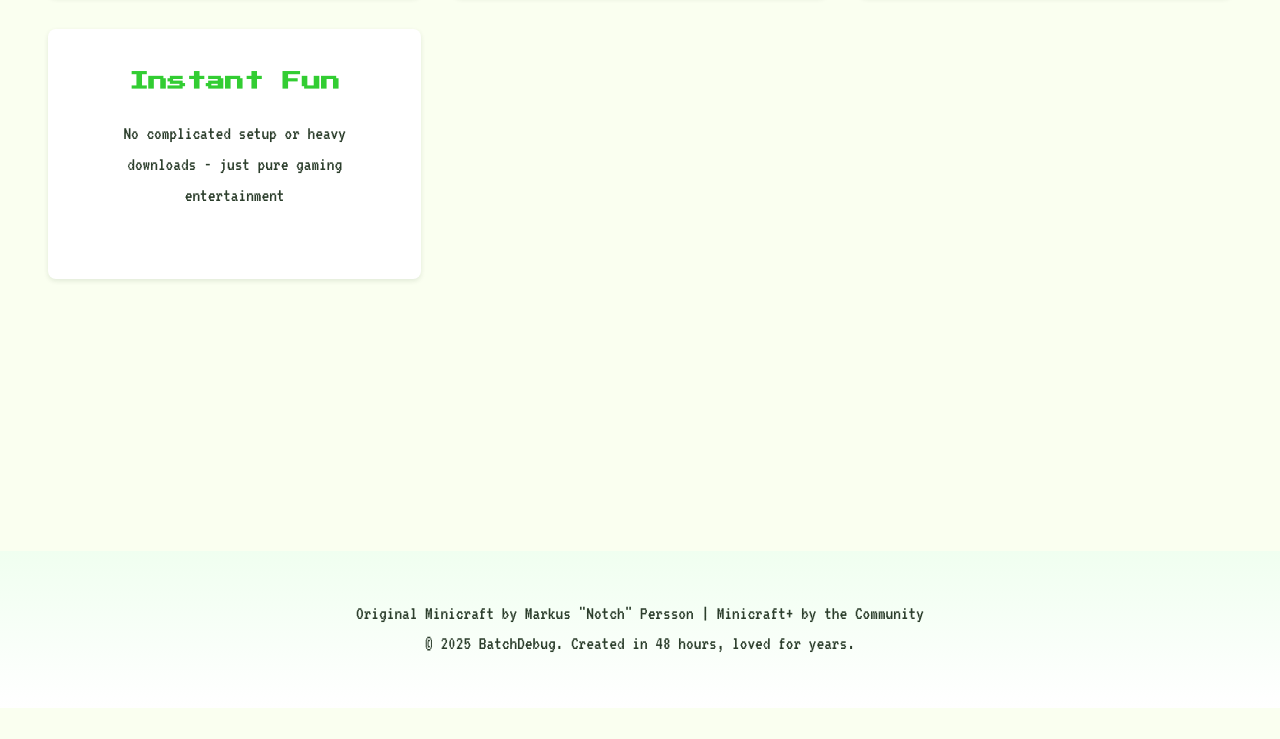
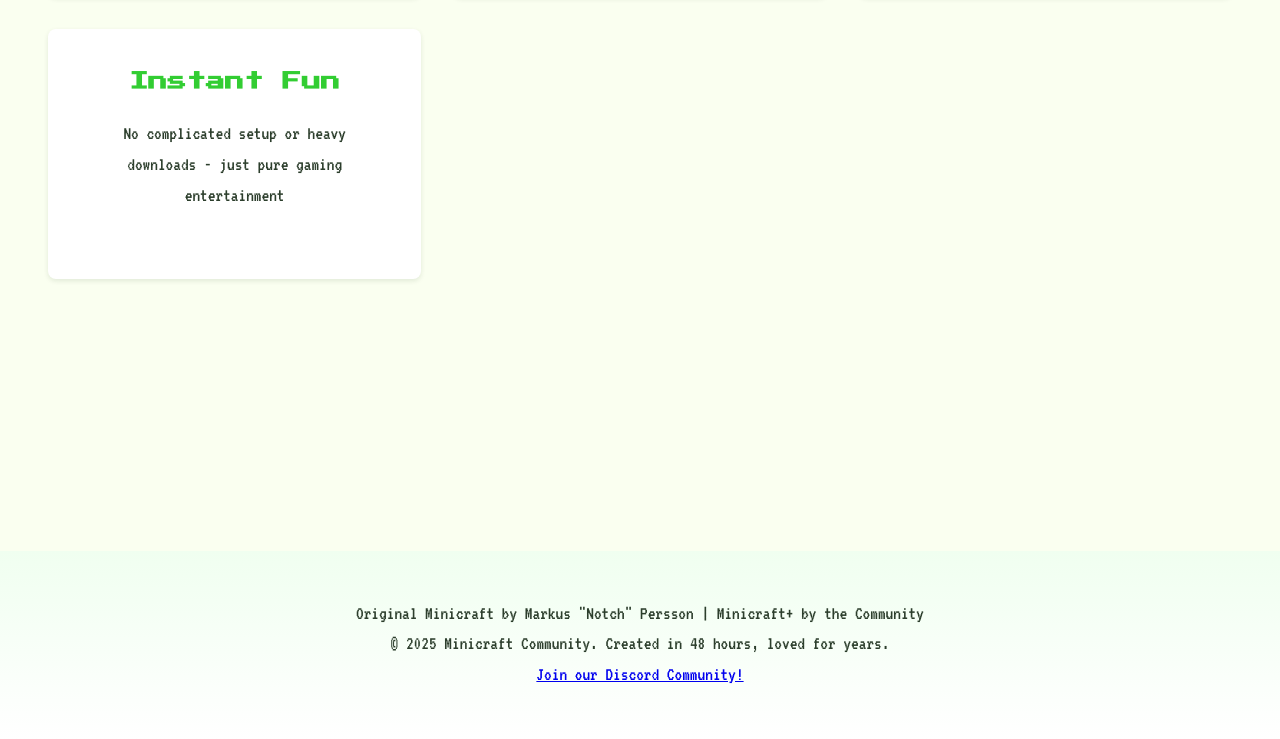
Before and after one commit to BatchDebug/minicraft-webpage, a plain HTML site: page index.html in a window 1280 px wide. Shown: the part 3680-4419 px from the top of the page. Before the commit the page ends 4388 px from the top, so only its background shows below. Drawn offline with Linux system fonts and the light colour scheme; no server answers.

Commit message:
Update index.html

```diff
--- a/index.html
+++ b/index.html
@@ -151,7 +151,10 @@
 
   <footer>
     <p>Original Minicraft by Markus "Notch" Persson | Minicraft+ by the Community</p>
-    <p>&copy; 2025 BatchDebug. Created in 48 hours, loved for years.</p>
+    <p>&copy; 2025 Minicraft Community. Created in 48 hours, loved for years.</p>
+    <div class="social-links">
+      <a href="https://discord.gg/mJFRZXy9BK" class="discord-link" target="_blank">Join our Discord Community!</a>
+    </div>
   </footer>
 
   <script src="script.js"></script>
```
